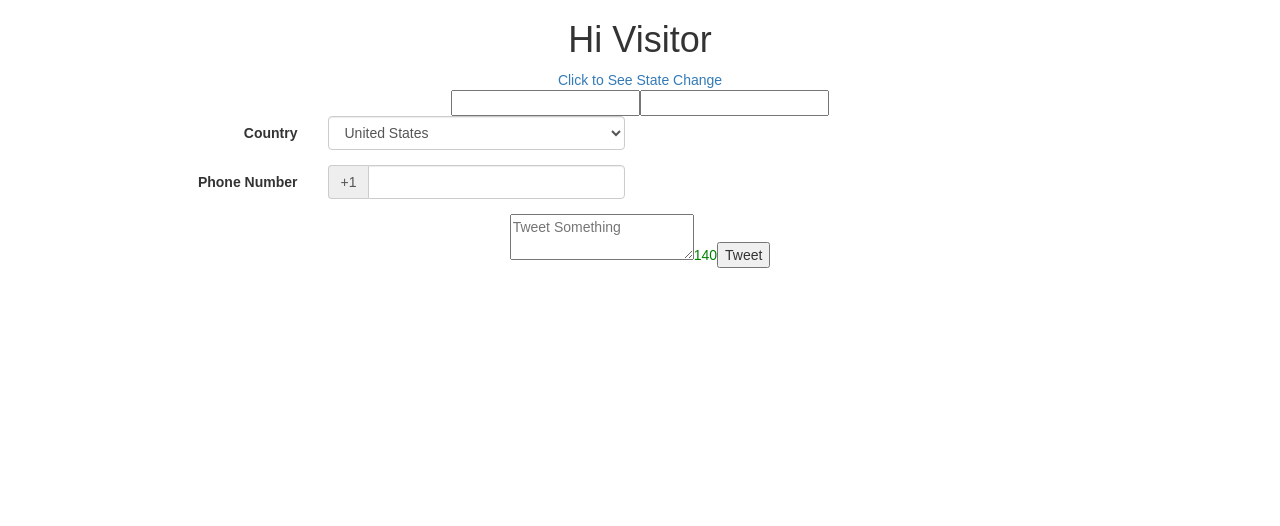
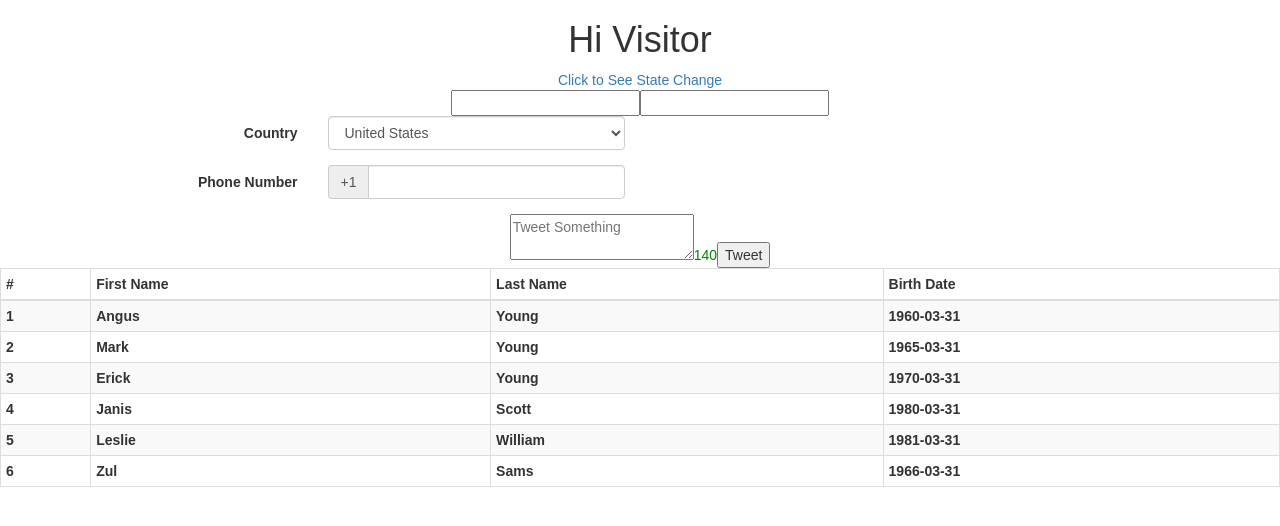
Before and after one commit to coding102/ReactComponents, a React (Create React App) app: page / in a window 1280 px wide. Shown: the top 526 px of the page. Built offline with nearby package versions, Linux system fonts and the light colour scheme.

Commit message:
sortable table

```diff
--- a/package.json
+++ b/package.json
@@ -4,6 +4,7 @@
   "private": true,
   "dependencies": {
     "react": "^16.0.0",
+    "react-bootstrap": "^0.31.5",
     "react-dom": "^16.0.0"
   },
   "devDependencies": {
--- a/src/App.js
+++ b/src/App.js
@@ -1,5 +1,54 @@
 import React, { Component } from 'react';
 import './App.css';
+import { Table } from 'react-bootstrap';
+
+
+
+// Sortable table
+class SortableTable extends React.Component {
+  constructor(props) {
+    super(props);
+    this.state = { records: this.props.initialRecords };
+  }
+  render() {
+    let {records} = this.state;
+    return (
+      <Table striped bordered condensed hover>
+        <thead>
+          <tr>
+            <th>#</th>
+            <th>First Name</th>
+            <th>Last Name</th>
+            <th>Birth Date</th>
+          </tr>
+        </thead>
+        <tbody>
+          {records.map(this.renderRow)}
+        </tbody>
+      </Table>
+    );
+  }
+  renderRow(record, index) {
+    return (
+      <tr key={index}>
+        <th>{index + 1}</th>
+        <th>{record.firstName}</th>
+        <th>{record.lastName}</th>
+        <th>{record.birthDate}</th>
+      </tr>
+    );
+  }
+}
+SortableTable.defaultProps = {
+  initialRecords: [
+    {firstName: "Angus", lastName: "Young", birthDate: "1960-03-31"},
+    {firstName: "Mark", lastName: "Young", birthDate: "1965-03-31"},
+    {firstName: "Erick", lastName: "Young", birthDate: "1970-03-31"},
+    {firstName: "Janis", lastName: "Scott", birthDate: "1980-03-31"},
+    {firstName: "Leslie", lastName: "William", birthDate: "1981-03-31"},
+    {firstName: "Zul", lastName: "Sams", birthDate: "1966-03-31"}
+  ]
+};
 
 
 
@@ -214,6 +263,7 @@ class App extends Component {
         <CreditCard types={types} />
         <Prefixer />
         <TweetBox />
+        <SortableTable />
       </div>
     );
   }
```
Also changed, not shown: 1 other file (tests, documents, lock files or other folders).
